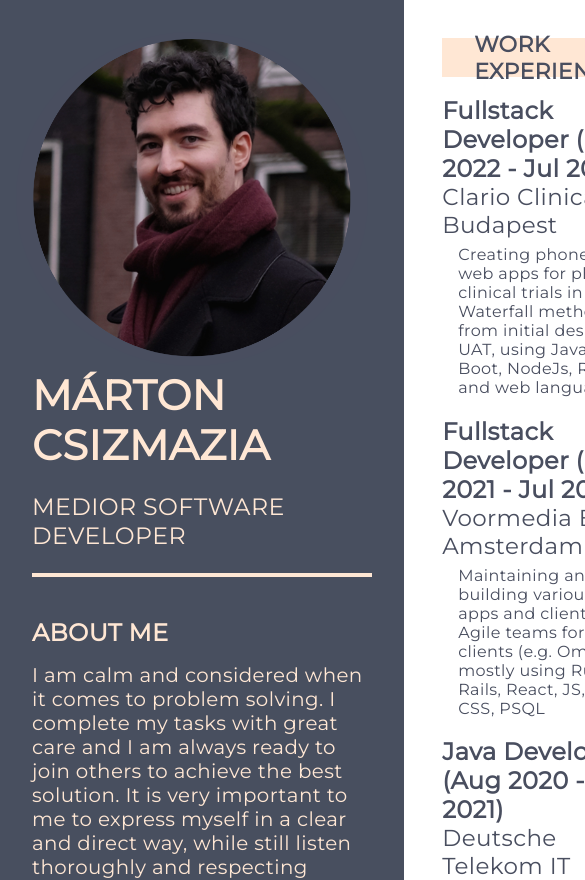
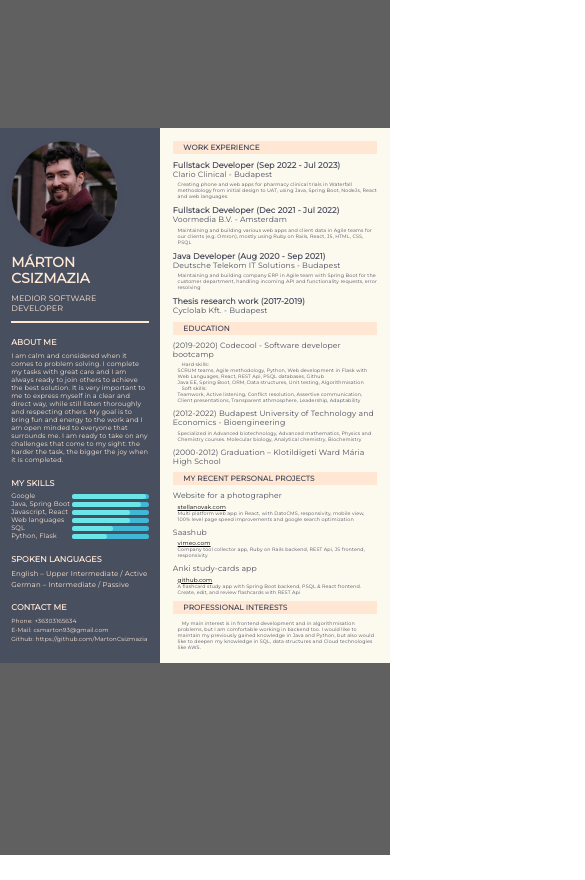
Before and after one commit to martoncsizmazia93/cvinreact, a React (Create React App) app: page / in a window 390 px wide. Shown: the top 880 px of the page, 585 px wide, since content can reach past the window. After the commit the page ends 855 px from the top, so only its background shows below. Built offline with nearby package versions, Linux system fonts and the light colour scheme.

Commit message:
stylng updated for mobile screen

```diff
--- a/src/App.css
+++ b/src/App.css
@@ -209,14 +209,15 @@ hr.separating-line {
   .App {
     background-color: #606060;
     font-family: "Montserrat";
-    letter-spacing: 0.4px;
-
+    letter-spacing: 0.13px;
+    padding-top: 4rem;
+    padding-bottom: 6rem;
   }
 
 
   .cv {
     margin: 0 auto;
-    max-width: 74rem;
+    max-width: 24.6rem;
     background-color: #fcf9ef;
     display: flex;
   }
@@ -224,26 +225,26 @@ hr.separating-line {
   .left-section{
     background-color: #484f5f;
     flex-grow: 1;
-    max-width: 30rem;
+    max-width: 10rem;
     color: #ffe7d4;
   }
 
   .right-section{
     flex-grow: 2.5;
     color: #494e5f;
-    max-width: 44rem;
+    max-width: 14.6rem;
   }
 
   .left-section-container{
-    margin: 2rem;
+    margin: 0.7rem;
   }
 
   /*LEFT SECTION*/
   /*############################################################*/
 
   .photo{
-    max-width: 22rem;
-    margin-left: -1rem;
+    max-width: 7.3rem;
+    margin-left: -0.3rem;
     overflow: hidden;
   }
 
@@ -255,29 +256,29 @@ hr.separating-line {
   }
 
   .name{
-    font-size: 2.6rem;
+    font-size: 0.86rem;
     font-weight: bold;
   }
 
   .title{
-    font-size: 1.48rem;
+    font-size: 0.5rem;
     font-weight: lighter;
-    margin: 1.4rem 0;
+    margin: 0.46rem 0;
   }
 
   /* Thick border */
   hr.separating-line {
-    border: 2px solid #ffe7d4;
+    border: 1px solid #ffe7d4;
   }
 
   .left-section-title{
-    font-size: 1.5rem;
+    font-size: 0.5rem;
     font-weight: bold;
-    margin: 2.6rem 0 1rem 0;
+    margin: 0.86rem 0 0.3rem 0;
   }
 
   .about-me{
-    font-size: 1.24rem;
+    font-size: 0.41rem;
   }
 
   .skill-container{
@@ -291,14 +292,14 @@ hr.separating-line {
   }
 
   .skill-name{
-    font-size: 1.24rem;
+    font-size: 0.41rem;
   }
 
   .skill-bar {
-    width: 14.4rem;
+    width: 4.8rem;
     background-color: #40b8d5;
-    border-radius: 40px;
-    height: 1rem;
+    border-radius: 13px;
+    height: 0.33rem;
   }
 
   /* INDIVIDUAL BAR'S STYLING, SAME GOES WITH OTHER BARS */
@@ -307,8 +308,8 @@ hr.separating-line {
     width: 20%;
     background-color: #6ce5e8;
     color: #fff;
-    border-radius: 40px;
-    height: 1rem;
+    border-radius: 13px;
+    height: 0.3rem;
   }
 
   .bar-1{
@@ -336,56 +337,56 @@ hr.separating-line {
   }
 
   .spoken-language{
-    font-size: 1.34rem;
-    margin: 0.3rem 0;
+    font-size: 0.44rem;
+    margin: 0.1rem 0;
   }
 
   .contact-line{
-    font-size: 1.12rem;
-    margin: 0.4rem 0;
+    font-size: 0.37rem;
+    margin: 0.13rem 0;
   }
 
   /*RIGHT SIDE*/
   /*#############################################################*/
 
   .right-section-container{
-    margin: 2.4rem;
+    margin: 0.8rem;
   }
 
   .right-section-title{
     background-color: #ffe7d4;
-    padding-left: 2rem;
-    height: 2.4rem;
-    font-size: 22px;
+    padding-left: 0.66rem;
+    height: 0.8rem;
+    font-size: 7.3px;
     display: flex;
     align-items: center;
     font-weight: bold;
   }
 
   .a-work{
-    margin: 1.2rem 0;
+    margin: 0.4rem 0;
   }
 
   .work-title{
-    font-size: 1.5rem;
+    font-size: 0.5rem;
     font-weight: bold;
   }
 
   .work-location{
-    font-size: 1.44rem;
+    font-size: 0.48rem;
     font-weight: lighter;
   }
 
   .work-describtion{
-    font-size: 1rem;
+    font-size: 0.3rem;
     font-weight: lighter;
-    margin-top: 0.4rem;
-    margin-left: 1rem;
+    margin-top: 0.13rem;
+    margin-left: 0.3rem;
   }
 
   .project-url{
     color: black;
-    font-size: 1.1rem;
+    font-size: 0.36rem;
     text-decoration: underline;
   }
 }
```
